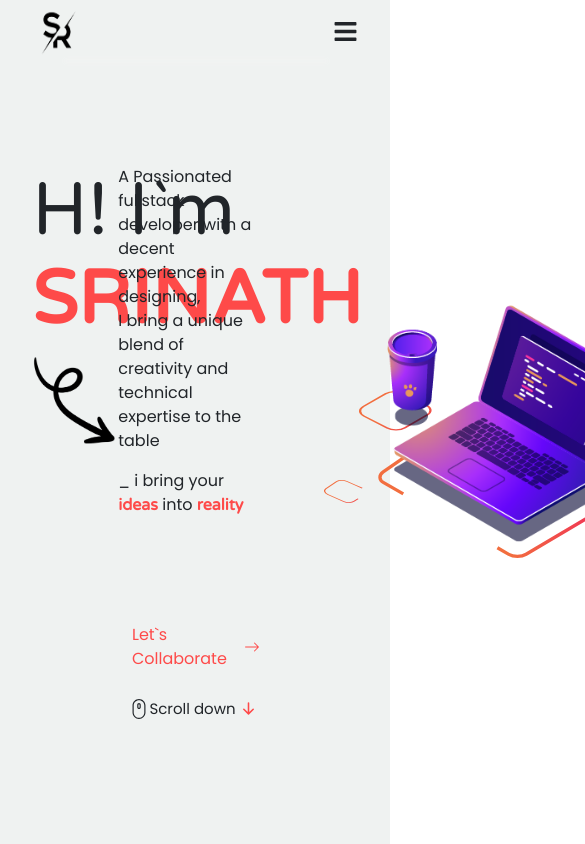
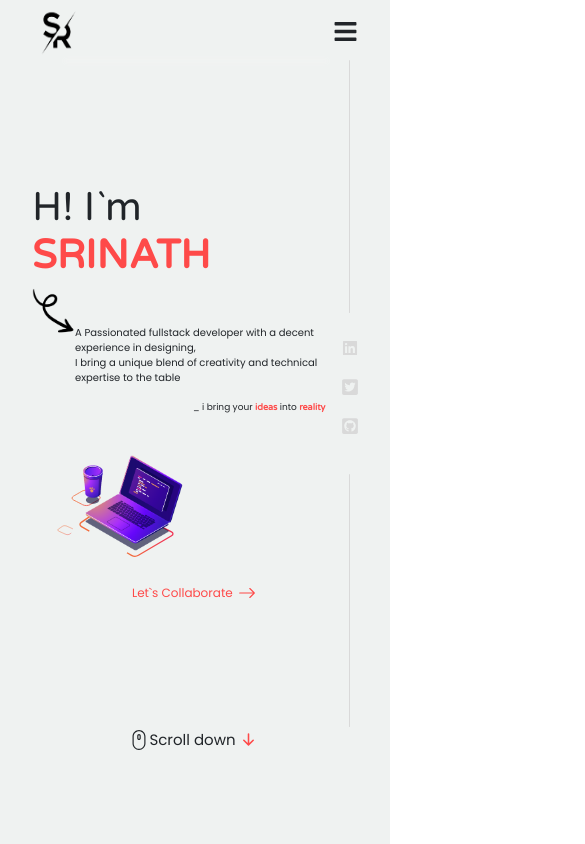
Before and after one commit to srinathlee/myportfolio, a React (Create React App) app: page / in a window 390 px wide. Shown: the top 844 px of the page, 585 px wide, since content can reach past the window. Built offline with nearby package versions, Linux system fonts and the light colour scheme.

Commit message:
mobileview1

```diff
--- a/package.json
+++ b/package.json
@@ -17,6 +17,7 @@
     "react-chrono": "^2.2.4",
     "react-dom": "^18.2.0",
     "react-fast-marquee": "^1.6.0",
+    "react-headroom": "^3.2.1",
     "react-icons": "^4.10.1",
     "react-scripts": "5.0.1",
     "react-tsparticles": "^2.12.2",
--- a/src/App.css
+++ b/src/App.css
@@ -16,7 +16,7 @@
 }
 
 .nav{
-
+    /* background-color: #d9d9d9; */
     display: flex;
     flex-direction: row;
     width:100%;
@@ -114,7 +114,9 @@ width:60px;
 }
 
 /* home section */
-
+.headroom-container{
+  /* padding:0 2rem; */
+}
 #homesection{
 
   height:100vh;
@@ -179,8 +181,7 @@ width:60px;
  margin-top: 90px;
 }
 .homelottie{
-  height:500px;
-  width:500px;
+  width:100%;
 }
 .main-section{
   display: flex;
@@ -205,8 +206,9 @@ width:60px;
   gap: 22px;
 }
 .social-icon{
-  font-size: 22px;
-  margin-bottom: 10px;
+  font-size: 25px;
+  margin-bottom: 40px;
+
 }
 .social-icons .social-icon:last-child{
  margin-bottom: 0px;
@@ -227,6 +229,195 @@ width:60px;
 .downarr-icon{
   font-size: 25px;
   color:#fe4a49;
+}
+@media(max-width:1280px){
+  .column-1{
+    width:50%;
+  }
+  .column-2{
+    width:40%;
+ }
+  .column-3{
+     width:10%;
+  }
+  .main-heading{
+    font-size: 70px;
+  }
+  .description-para{
+    font-size: 14px;
+  }
+  .tagline{
+    font-size: 14px;
+  }
+  .lets-colab{
+    font-size: 12px;
+  }
+  .colabarrow{
+    font-size: 18px;
+
+  }
+}
+
+@media(max-width:1280px){
+  .column-1{
+    width:55%;
+  }
+  .main-heading{
+    font-size: 60px;
+  }
+  .description-para{
+    font-size: 12px;
+  }
+  .tagline{
+    font-size: 12px;
+  }
+  .column-2{
+    width:40%;
+  }
+  .column-3{
+    width:5%;
+ }
+ .homelottie{
+  height:400px;
+  width:400px;
+}
+.curve-image{
+  width:70px;
+  height:70px;
+}
+.lets-colab{
+  font-size: 12px;
+}
+.colabarrow{
+  font-size: 18px;
+
+}
+}
+
+
+@media(max-width:850px){
+  .column-1{
+    width:50%;
+  }
+  .main-heading{
+    font-size: 50px;
+  }
+  .description-para{
+    font-size: 12px;
+  }
+  .tagline{
+    font-size: 10px;
+  }
+  .column-2{
+    width:40%;
+  }
+  .column-3{
+    width:5%;
+ }
+ .homelottie{
+  width:100%;
+}
+.curve-image{
+  width:65px;
+  height:65px;
+}
+.lets-colab{
+  font-size: 12px;
+}
+.colabarrow{
+  font-size: 18px;
+
+}
+}
+@media(max-width:750px){
+  .main-heading{
+    font-size: 45px;
+  }
+  .homelottie{
+    height:350px;
+    width:350px;
+  }
+
+}
+@media(max-width:700px){
+  .main-heading{
+    font-size: 45px;
+  }
+  .homelottie{
+    width:100%;
+  }
+  .column-1{
+    width:50%;
+  }
+  .column-2{
+    width:40%;
+    align-self: flex-start;
+  }
+  .main-section{
+    display: flex;
+    /* justify-content: space-between; */
+    align-items: center;
+  }
+
+}
+@media(max-width:700px){
+  .main-section{
+   position: relative;
+  }
+  .main-heading{
+    font-size: 40px;
+  }
+  .homelottie{
+    width:100%;
+  }
+  .column-1{
+    width:80%;
+  }
+  .column-2{
+    position: absolute;
+    bottom: 100px;
+    width:200px;
+  }
+  .colab-btn-arrow{
+
+    margin-top: 150px;
+   }
+   .social-icon{
+    font-size: 20px;
+    margin-bottom: 40px;
+
+  }
+  .vertical-line{
+    border-left: 1.5px solid #d9d9d9;
+  }
+
+}
+@media(max-width:460px){
+
+  .column-2{
+    bottom: 40px;
+  }
+  .social-icon{
+    font-size: 18px;
+    margin-bottom: 40px;
+
+  }
+  .vertical-line{
+    border-left: 1px solid #d9d9d9;
+  }
+  .column-1{
+    width:90%;
+  }
+  .description-para{
+    font-size: 10px;
+  }
+  .tagline{
+    font-size: 9px;
+  }
+  .curve-image{
+    width:50px;
+    height:50px;
+  }
 }
 /* __________________Project section___________________________ */
 .projectsection{
@@ -345,6 +536,8 @@ transform: scale(1.015);
   color: #fe4a49;
   font-weight: bold;
 }
+
+/* ________________________________________Education section___________________________________ */
 .education-section{
   height:100vh;
   width:100%;
@@ -375,6 +568,8 @@ transform: scale(1.015);
 .ins-cource{
   color:gray;
 }
+
+/* ___________________________________________contact container______________________________ */
 
 .contact-form-container{
   height:100vh;
@@ -452,6 +647,8 @@ transform: scale(1.015);
 .nav-links .nav-item{
   list-style-type: none;
 }
+
+/* ___________________________________skill and service container_________________________________ */
 .skill-service-container{
   height:50vh;
   width:100%;
@@ -496,3 +693,47 @@ color:gray;
   width:200px;
   margin-bottom: 20px;
 }
+
+.linkitem{
+  text-decoration: none;
+  color:black;
+}
+
+
+.footer-social-icons{
+  display: flex;
+  flex-direction: row;
+  border-top: 1px solid #d9d9d9;
+  padding-top: 20px;
+  display: flex;
+  flex-direction: row;
+  justify-content: center;
+  width:80%;
+}
+
+.footer-icon{
+  font-size: 30px;
+  margin-left: 15px;
+}
+.footer-section{
+
+  display: flex;
+  flex-direction: column;
+  justify-content: center;
+  align-items: center;
+}
+.insicon{
+  font-size: 32px;
+}
+
+.contact-link-colab{
+  color:#fe4a49;
+  text-decoration: none;
+}
+.social-icon-link{
+  color:#d9d9d9;
+   margin-bottom: 15px;
+}
+.footer-social-icon-link{
+  color:black;
+}
--- a/src/App.js
+++ b/src/App.js
@@ -25,6 +25,7 @@ import {motion} from 'framer-motion'
 import emoji from './assets/emoji.gif'
 import AOS from 'aos'
 import { Chrono } from "react-chrono";
+import Headroom from 'react-headroom'
 import Marquee from "react-fast-marquee";
 import frontend from './assets/front-end.png'
 import ReactWhatsapp from 'react-whatsapp';
@@ -46,16 +47,18 @@ function App() {
 
         <div id="homesection">
          {/* ______________________header section____________________________ */}
-      <div className='header'>
+    <Headroom className='headroom-container'>
+    <div className='header'>
         <div className='nav'>
           <div>
              <img src={logo} className='logo'/>
           </div>
 
           <ul className='nav-links'>
-            <li className='nav-item'>Home</li>
-            <li className='nav-item'>Services</li>
-            <li className='nav-item'>Projects</li>
+            <li className='nav-item'><a className='linkitem' href='#homesection'>Home</a></li>
+            <li className='nav-item'><a className='linkitem'  href='#skillsection'>Services</a></li>
+            <li className='nav-item'><a className='linkitem'  href='#projectsection'>Projects</a></li>
+            <li className='nav-item'><a className='linkitem'  href='#educationsection'>Education</a></li>
           </ul>
 
           <div className='mob-bars-profile'>
@@ -66,12 +69,17 @@ function App() {
         </div>
 
         <div className={menu?"menu open":"menu"}>
-              <div className='nav-item'>Home</div>
-              <div  className='nav-item'>Services</div>
-              <div className='nav-item'>Projects</div>
+              <div className='nav-item'> <a  className='linkitem'  href='#homesection'>Home</a></div>
+              <div  className='nav-item'><a  className='linkitem'  href='#skillsection'>Services</a></div>
+              <div className='nav-item'><a className='linkitem'  href='#projectsection'>Projects</a></div>
+              <div className='nav-item'><a className='linkitem'  href='#educationsection'>Education</a></div>
+
+
+
         </div>
 
       </div>
+    </Headroom>
       {/* ______________________header colse _____________________________*/}
 
         <div className='main-section'>
@@ -80,7 +88,7 @@ function App() {
             <div className='curve-para'>
             <img className='curve-image' src={arrow}/>
             <div  data-aos="fade-right" className='description'>
-                 <p>A Passionated  fullstack developer  with a decent experience in designing,<br/>
+                 <p className='description-para'>A Passionated  fullstack developer  with a decent experience in designing,<br/>
                   I bring a unique blend of creativity and technical expertise to the table
                  </p>
                  <p className='tagline'>_ i bring your <span className='color-name'>ideas</span> into <span className='color-name'>reality</span></p>
@@ -88,8 +96,8 @@ function App() {
 
             </div>
             <div  data-aos="fade-right" className='colab-btn-arrow'>
-                <p className='lets-colab'>Let`s Collaborate</p>
-                <BsArrowRight className='colabarrow'/>
+                <p className='lets-colab'><a className='contact-link-colab' href='#contactsection'>Let`s Collaborate</a></p>
+                <a href='#contactsection'><BsArrowRight className='colabarrow'/></a>
               </div>
           </div>
           <div  data-aos="fade-left" className='column-2'>
@@ -98,9 +106,9 @@ function App() {
           <div  data-aos="fade-left" className='column-3'>
             <div className='vertical-line'></div>
              <div className='social-icons'>
-             <AiFillLinkedin className='social-icon'/>
-             <FaTwitterSquare  className='social-icon'/>
-             <FaGithubSquare   className='social-icon'/>
+              <a className='social-icon-link' href="https://www.linkedin.com/in/srinathb5255/" target="blank"> <AiFillLinkedin className='social-icon'/></a>
+              <a className='social-icon-link' href="https://twitter.com/srinath5255/" target="blank"> <FaTwitterSquare  className='social-icon'/></a>
+              <a className='social-icon-link' href="https://github.com/srinathlee" target="blank"><FaGithubSquare   className='social-icon'/></a>
             </div>
             <div className='vertical-line'></div>
           </div>
@@ -115,7 +123,7 @@ function App() {
 
       {/*________________________education timeline section_________________ */}
 
-        <div className='education-section'>
+        <div id="educationsection" className='education-section'>
 
   <Chrono scrollable={{ scrollbar: true }} hideControls={true} theme={{
       primary: 'red',
@@ -151,7 +159,7 @@ function App() {
 
       {/*________________________project section___________________________ */}
 
-        <div className='projectsection'>
+        <div id="projectsection" className='projectsection'>
         <div className='header-section'>
         <h1 className='project-section-header'>PROJECTS</h1>
         <PiSquaresFourBold className='projecticon'/>
@@ -215,7 +223,7 @@ function App() {
 
         {/*________________________skill and services___________________________ */}
 
-        <div className='skill-service-container'>
+        <div id="skillsection" className='skill-service-container'>
 
              <Lottie className='servicelottie' animationData={servicelottie} loop={true} />
              <Marquee autoFill={true} className='marque-container' >
@@ -289,7 +297,7 @@ function App() {
 
       {/*________________________Contact form _______________________________ */}
 
-      <div className='contact-form-container'>
+      <div id="contactsection" className='contact-form-container'>
 
         <h1 className='contact-form-heading'>Let`<span className='s-letter'>s</span> Collaborate</h1>
       <div className='contact-main-bg'>
@@ -310,6 +318,25 @@ function App() {
 
       </div>
 
+      {/* ________________________footer section ____________________________ */}
+
+      <div className='footer-section'>
+           <div className='footer-social-icons'>
+           <a className='footer-social-icon-link' href="https://www.linkedin.com/in/srinathb5255/" target="blank">
+           <AiFillLinkedin className='insicon footer-icon social-icon'/> </a>
+
+           <a className='footer-social-icon-link' href="https://twitter.com/srinath5255/" target="blank">
+           <FaTwitterSquare  className='footer-icon social-icon'/> </a>
+
+           <a className='footer-social-icon-link' href="https://github.com/srinathlee" target="blank">
+           <FaGithubSquare   className='footer-icon social-icon'/> </a>
+
+
+            </div>
+            <p>© 2023 Copyright: srinathportfolio.com</p>
+
+      </div>
+
 
 
 
```
Also changed, not shown: 1 other file (tests, documents, lock files or other folders).
